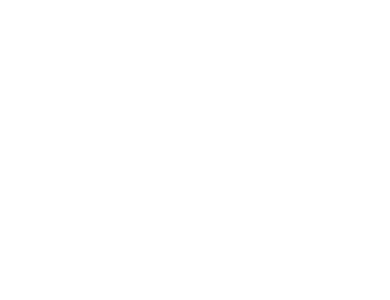
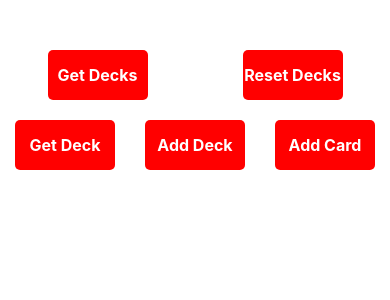
Before and after one commit to shresthaprithu/mobile-flashcards, a React Native app: screen / in a window 390 px wide. Shown: the top 300 px of the page. Built offline with nearby package versions, Linux system fonts and the light colour scheme.

Commit message:
feat: added api methods and test UI for functionality validation

```diff
--- a/App.js
+++ b/App.js
@@ -1,24 +1,72 @@
 import React from 'react';
-import { StyleSheet, Text, View } from 'react-native';
-import { getDecks } from './utils/api';
+import { StyleSheet, Text, View, TouchableOpacity } from 'react-native';
+import {
+  getDecks,
+  getDeck,
+  saveDeckTitle,
+  addCardToDeck,
+  resetDecks
+} from './utils/api';
 
 export default class App extends React.Component {
   state = {
     data: ''
   };
   componentDidMount() {
+    this.handleGetDecks();
+  }
+  handleGetDecks = () => {
     getDecks().then(result => {
       console.log(JSON.stringify(result));
       this.setState(() => ({
         data: result
       }));
     });
-  }
+  };
+  handleGetDeck = () => {
+    getDeck('Redux').then(result => {
+      console.log(JSON.stringify(result));
+      this.setState({
+        data: result
+      });
+    });
+  };
+  handleSaveDeck = () => {
+    saveDeckTitle('Redux');
+  };
+  handleAddCard = () => {
+    addCardToDeck('Redux', {
+      question: 'q1',
+      answer: 'a1'
+    });
+  };
+  handleResetDecks = () => {
+    resetDecks();
+  };
   render() {
     const { data } = this.state;
     return (
         <View style={styles.container}>
-          <Text>{JSON.stringify(data)}</Text>
+          <View style={styles.btnContainer}>
+            <TouchableOpacity style={styles.btn} onPress={this.handleGetDecks}>
+              <Text style={styles.btnText}>Get Decks</Text>
+            </TouchableOpacity>
+            <TouchableOpacity style={styles.btn} onPress={this.handleResetDecks}>
+              <Text style={styles.btnText}>Reset Decks</Text>
+            </TouchableOpacity>
+          </View>
+          <View style={styles.btnContainer}>
+            <TouchableOpacity style={styles.btn} onPress={this.handleGetDeck}>
+              <Text style={styles.btnText}>Get Deck</Text>
+            </TouchableOpacity>
+            <TouchableOpacity style={styles.btn} onPress={this.handleSaveDeck}>
+              <Text style={styles.btnText}>Add Deck</Text>
+            </TouchableOpacity>
+            <TouchableOpacity style={styles.btn} onPress={this.handleAddCard}>
+              <Text style={styles.btnText}>Add Card</Text>
+            </TouchableOpacity>
+          </View>
+          <Text style={{ marginLeft: 10 }}>{JSON.stringify(data)}</Text>
         </View>
     );
   }
@@ -29,6 +77,27 @@ const styles = StyleSheet.create({
     flex: 1,
     backgroundColor: '#fff',
     alignItems: 'center',
-    justifyContent: 'center'
+    justifyContent: 'flex-start',
+    marginTop: 50
+  },
+  btnContainer: {
+    flexDirection: 'row',
+    justifyContent: 'space-around',
+    alignItems: 'center',
+    width: '100%',
+    marginBottom: 20
+  },
+  btn: {
+    width: 100,
+    height: 50,
+    backgroundColor: 'red',
+    borderRadius: 5,
+    justifyContent: `center`,
+    alignItems: `center`
+  },
+  btnText: {
+    fontSize: 16,
+    fontWeight: 'bold',
+    color: 'white'
   }
 });
--- a/utils/api.js
+++ b/utils/api.js
@@ -3,12 +3,16 @@ import { decks } from './_DATA';
 
 const DECKS_STORAGE_KEY = 'MobileFlashcards:decks';
 
-export function getDecksOld() {
-  return AsyncStorage.getItem(DECKS_STORAGE_KEY).then(formatDeckResults);
+export function getData() {
+  return decks;
 }
 
 function formatDeckResults(results) {
   return results === null ? decks : JSON.parse(results);
+}
+
+export function getDecksOld() {
+  return AsyncStorage.getItem(DECKS_STORAGE_KEY).then(formatDeckResults);
 }
 
 export async function getDecks() {
@@ -19,12 +23,59 @@ export async function getDecks() {
       AsyncStorage.setItem(DECKS_STORAGE_KEY, JSON.stringify(decks));
     }
 
-    return storeResults === null ? desks : JSON.parse(storeResults);
+    return storeResults === null ? decks : JSON.parse(storeResults);
   } catch (err) {
     console.log(err);
   }
 }
 
-export function getData() {
-  return decks;
+export async function getDeck(id) {
+  try {
+    const storeResults = await AsyncStorage.getItem(DECKS_STORAGE_KEY);
+
+    return JSON.parse(storeResults)[id];
+  } catch (err) {
+    console.log(err);
+  }
 }
+
+export async function saveDeckTitle(title) {
+  try {
+    await AsyncStorage.mergeItem(
+        DECKS_STORAGE_KEY,
+        JSON.stringify({
+          [title]: {
+            title,
+            questions: []
+          }
+        })
+    );
+  } catch (err) {
+    console.log(err);
+  }
+}
+
+export async function addCardToDeck(title, card) {
+  try {
+    const deck = await getDeck(title);
+
+    await AsyncStorage.mergeItem(
+        DECKS_STORAGE_KEY,
+        JSON.stringify({
+          [title]: {
+            questions: [...deck.questions].concat(card)
+          }
+        })
+    );
+  } catch (err) {
+    console.log(err);
+  }
+}
+
+export async function resetDecks() {
+  try {
+    await AsyncStorage.removeItem(DECKS_STORAGE_KEY);
+  } catch (err) {
+    console.log(err);
+  }
+}
```
